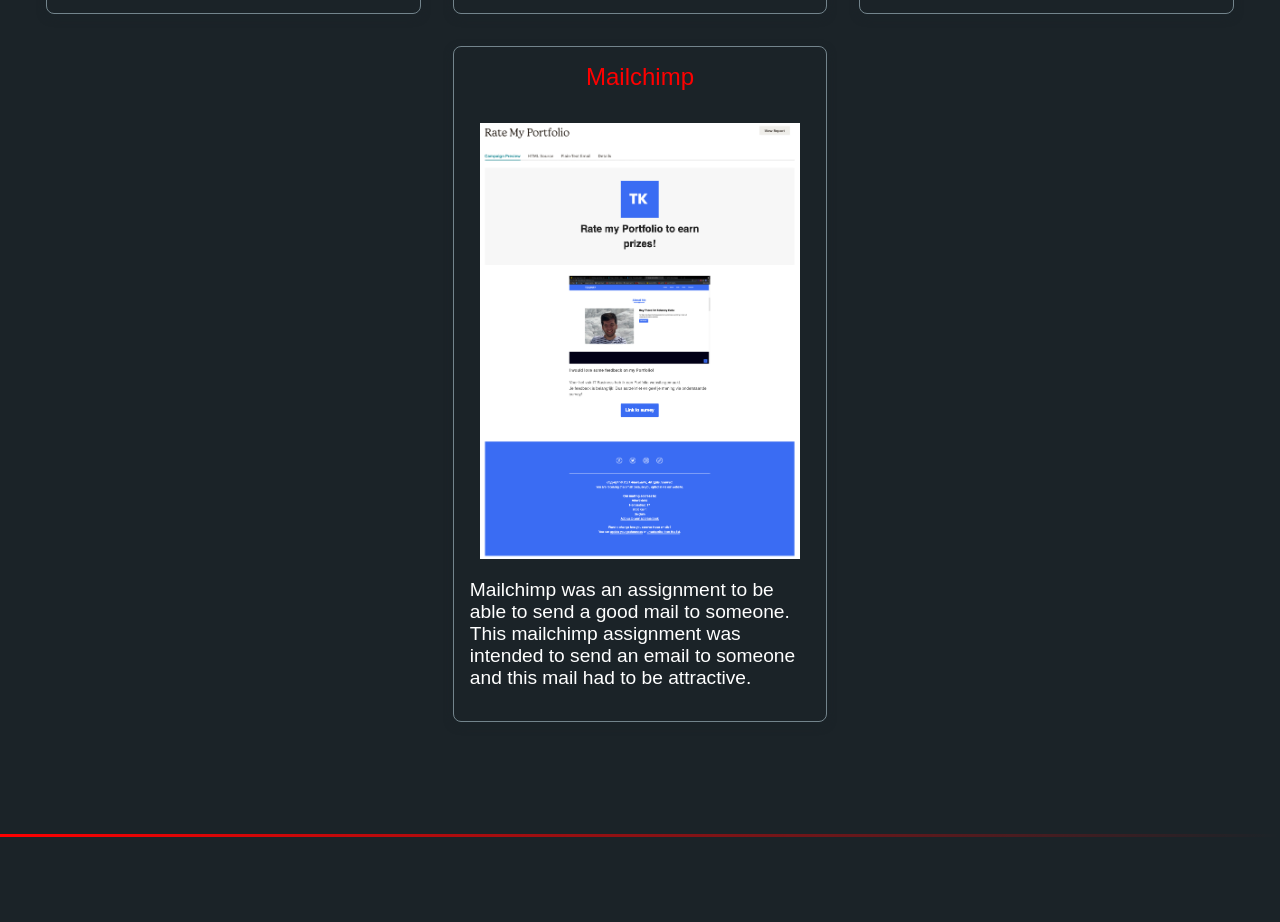
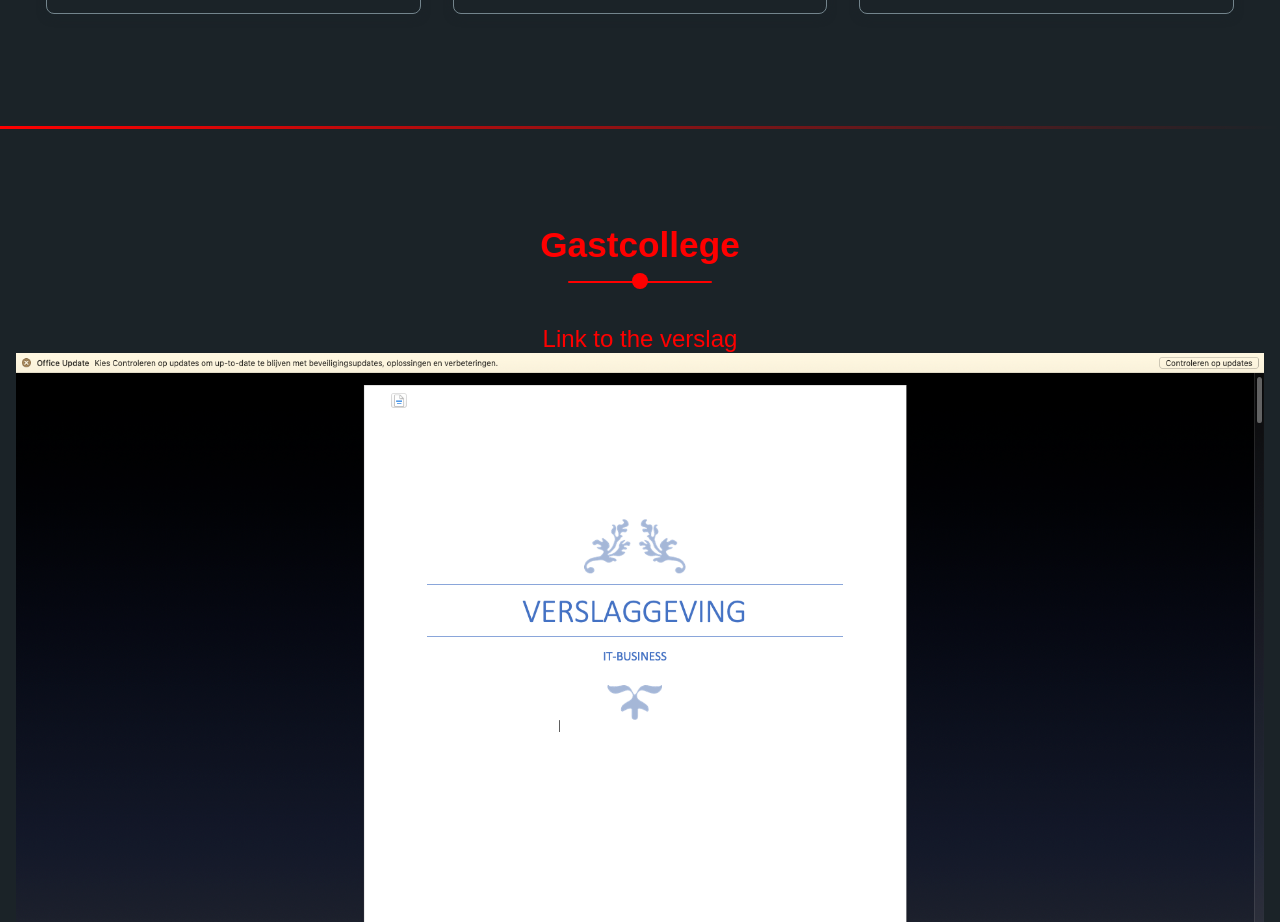
Before and after one commit to tolunay17/It_business, a plain HTML site: page index.html in a window 1280 px wide. Shown: the part 3977-4899 px from the top of the page. Drawn offline with Linux system fonts and the light colour scheme.

Commit message:
last push

```diff
--- a/index.html
+++ b/index.html
@@ -320,18 +320,6 @@
                         Developer quiz was an assignment where we had to make a quiz. This quiz had to be able to
                         perform the following things. within the time you had to click the correct answers</p>
                 </div>
-                <div class="card">
-                    <li>
-                        <a class="work-title" href="https://tolunay17.github.io/Mailchimp_IT_BUSINESS/"
-                            target="_blank">Mailchimp</a>
-                    </li>
-                    <div class="card-img">
-                        <img src="img/mailchimp.png" alt="gentse-feesten">
-                    </div>
-                    <p class="work-text">Mailchimp was an assignment to be able to send a good mail to someone. This
-                        mailchimp
-                        assignment was intended to send an email to someone and this mail had to be attractive.</p>
-                </div>
         </section>
         <hr>
 
```
